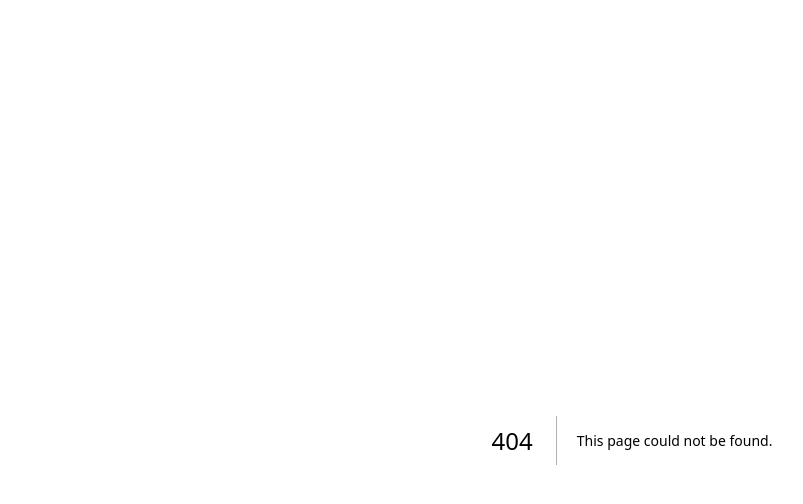
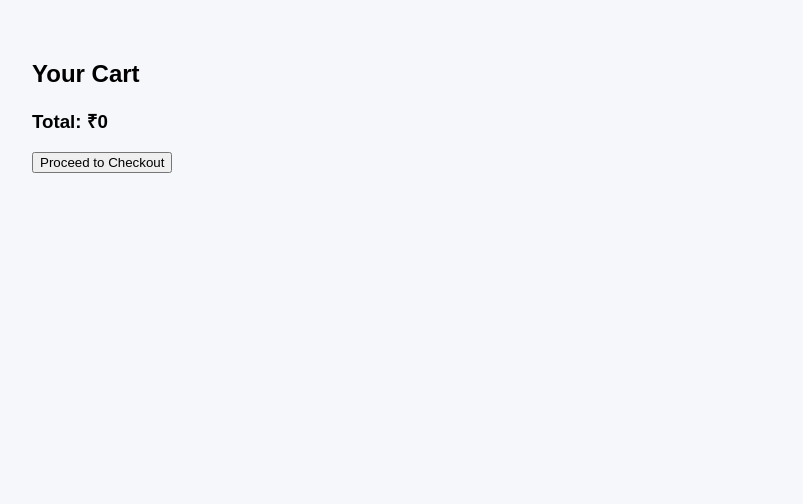
Before and after one commit to azees4997-spec/qurify-app, a Next.js app: page /cart in a window 1280 px wide. Before the commit this address had no page. Shown: the top 504 px of the page, without its empty margins (8-811 px from the left). Built offline with nearby package versions, Linux system fonts and the light colour scheme.

Commit message:
Add CartPage component to display cart items

```diff
--- /dev/null
+++ b/app/cart/page.js
@@ -0,0 +1,29 @@
+"use client";
+
+import { useCart } from "../context/CartContext";
+import Link from "next/link";
+
+export default function CartPage() {
+  const { cart, removeFromCart } = useCart();
+
+  const total = cart.reduce((sum, item) => sum + item.price, 0);
+
+  return (
+    <div className="container">
+      <h2>Your Cart</h2>
+
+      {cart.map((item, index) => (
+        <div key={index} className="cart-item">
+          {item.name} - ₹{item.price}
+          <button onClick={() => removeFromCart(index)}>Remove</button>
+        </div>
+      ))}
+
+      <h3>Total: ₹{total}</h3>
+
+      <Link href="/checkout">
+        <button>Proceed to Checkout</button>
+      </Link>
+    </div>
+  );
+}
```
